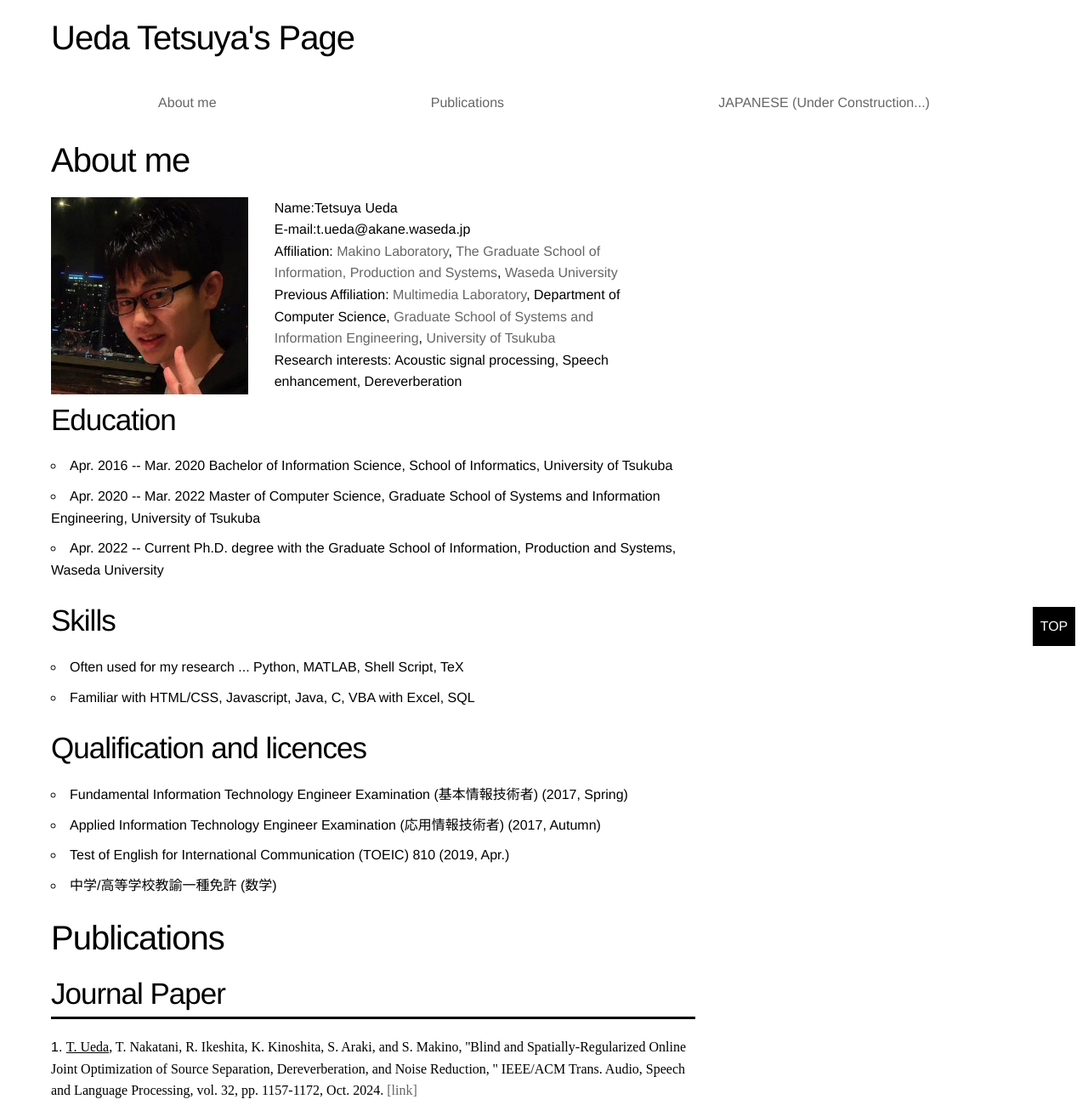
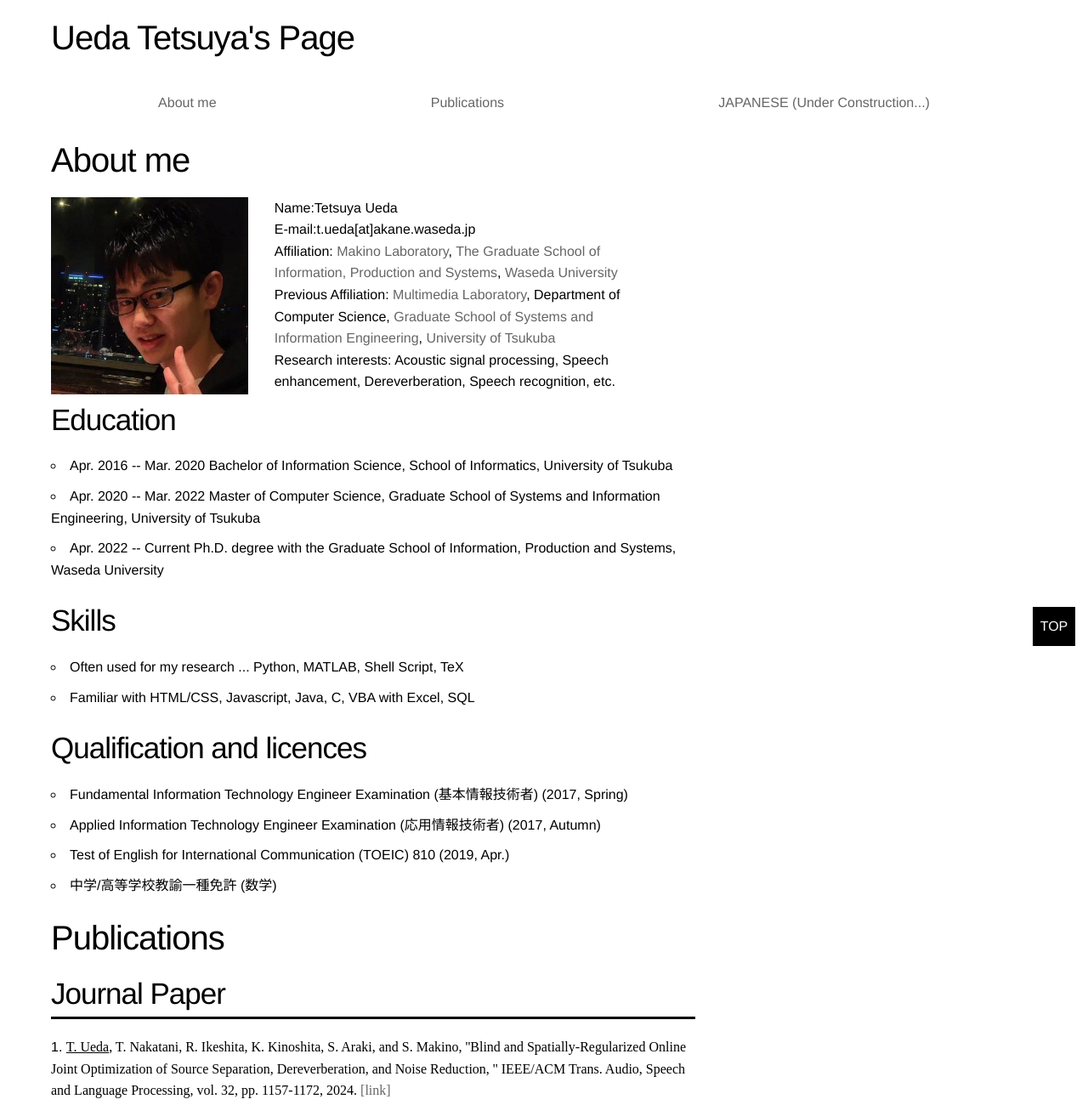
Before and after one commit to tUeda1223/tUeda1223.github.io, a plain HTML site: page index.html in a window 1280 px wide. Shown: the top 1300 px of the page at 85% size. Drawn offline with nearby package versions, Linux system fonts and the light colour scheme; some packages are replaced by stand-ins of ours.

Commit message:
modifiedLinks

```diff
--- a/index.html
+++ b/index.html
@@ -42,10 +42,10 @@
                     <div class="col span-4"><img src="./ueda43.jpg" alt=""></div>
                     <div class="col span-7">
                         <span>Name:</span>Tetsuya Ueda<br>
-                        <span> E-mail:</span>t.ueda@akane.waseda.jp<br>
+                        <span> E-mail:</span>t.ueda[at]akane.waseda.jp<br>
                         <span>Affiliation:</span> <a href="https://www.f.waseda.jp/s.makino/index-j.htm" style="display:inline"> Makino Laboratory</a>, <a href="https://www.waseda.jp/fsci/gips/en" style="display:inline"> The Graduate School of Information, Production and Systems</a>, <a href="https://www.waseda.jp/top/" style="display:inline">Waseda University</a><br>
                         <span>Previous Affiliation: </span><a href="https://www.mmlab.cs.tsukuba.ac.jp/english/" style="display:inline">Multimedia Laboratory</a>, Department of Computer Science, <a href="https://www.sie.tsukuba.ac.jp/eng/" style="display:inline">Graduate School of Systems and Information Engineering</a>, <a href="http://www.tsukuba.ac.jp/en/" style="display:inline">University of Tsukuba</a> <br>
-                        <span> Research interests: </span> Acoustic signal processing, Speech enhancement, Dereverberation<br>
+                        <span> Research interests: </span> Acoustic signal processing, Speech enhancement, Dereverberation, Speech recognition, etc.<br>
                     </div>
                 </div>
             <h2 class="mt0">Education</h2>
@@ -70,12 +70,12 @@
             <h1 id="Publications"> Publications</h1>
             <h2 class="underline">Journal Paper</h2>
             <ol>
-                <li><font size="3" face="Times New Roman"><u>T. Ueda</u>, T. Nakatani, R. Ikeshita, K. Kinoshita, S. Araki, and S. Makino, ''Blind and Spatially-Regularized Online Joint Optimization of Source Separation, Dereverberation, and Noise Reduction, '' IEEE/ACM Trans. Audio, Speech and Language Processing, vol. 32, pp. 1157-1172, Oct. 2024. <a href="https://ieeexplore.ieee.org/document/9413700" style="display:inline">[link]</a></font>
+                <li><font size="3" face="Times New Roman"><u>T. Ueda</u>, T. Nakatani, R. Ikeshita, K. Kinoshita, S. Araki, and S. Makino, ''Blind and Spatially-Regularized Online Joint Optimization of Source Separation, Dereverberation, and Noise Reduction, '' IEEE/ACM Trans. Audio, Speech and Language Processing, vol. 32, pp. 1157-1172, 2024. <a href="https://ieeexplore.ieee.org/document/10384838" style="display:inline">[link]</a></font>
                 </li>
             </ol>
             <h2 class="underline">Peer-Reviewed International Conference Proceedings</h2>
             <ol>
-                <li><font size="3" face="Times New Roman"> K. Lu, X. Wang, <u>T. Ueda</u>, S. Makino, and J. Chen, ''A computationally efficient Semi-Blind Source Separation approach for nonlinear echo cancellation based on an element-wise Iterative Source Steering, '' in Proc. ICASSP, Apr. 2024. <a href="https://2024.ieeeicassp.org/" style="display:inline">[link]</a></font>
+                <li><font size="3" face="Times New Roman"> K. Lu, X. Wang, <u>T. Ueda</u>, S. Makino, and J. Chen, ''A computationally efficient Semi-Blind Source Separation approach for nonlinear echo cancellation based on an element-wise Iterative Source Steering, '' in Proc. ICASSP, Apr. 2024. <a href="https://ieeexplore.ieee.org/document/10447429" style="display:inline">[link]</a></font>
                 <li><font size="3" face="Times New Roman"> R. Kimura, T. Nakatani, N. Kamo, M. Delcroix, S. Araki, <u>T. Ueda</u>, and S. Makino, ''Diffusion Model-Based MIMO Speech Denoising and Dereverberation, '' in Proc. HSCMA, Apr. 2024. <a href="https://sites.google.com/view/hscma2024" style="display:inline">[link]</a></font>
                 <li><font size="3" face="Times New Roman"> M. Song, <u>T. Ueda</u>, R. Zhang, J. Hu, and S. Makino, ''Geometrically Constrained Joint Moving Source Extraction and Dereverberation based on Constant Separating Vector Mixing Model, '' in Proc. HSCMA, Apr. 2024. <a href="https://sites.google.com/view/hscma2024" style="display:inline">[link]</a></font>
                 <li><font size="3" face="Times New Roman"><u>T. Ueda</u>, T. Nakatani, R. Ikeshita, S. Araki, and S. Makino, ''Spatially-Regularized Switching Independent Vector Analysis, '' in Proc. APSIPA, pp. 2040-2046, Nov. 2023. <a href="https://ieeexplore.ieee.org/stamp/stamp.jsp?arnumber=10317538" style="display:inline">[link]</a></font>
@@ -131,7 +131,7 @@
         </div>
     </div>
 </div>
-<footer><div>© Tetsuya Ueda<br> Last update: March, 2024</div></footer>
+<footer><div>© Tetsuya Ueda<br> Last update: April 24th, 2024</div></footer>
 </main>
 <p id="pagetop"><a href="#">TOP</a></p>
 </body>
```
